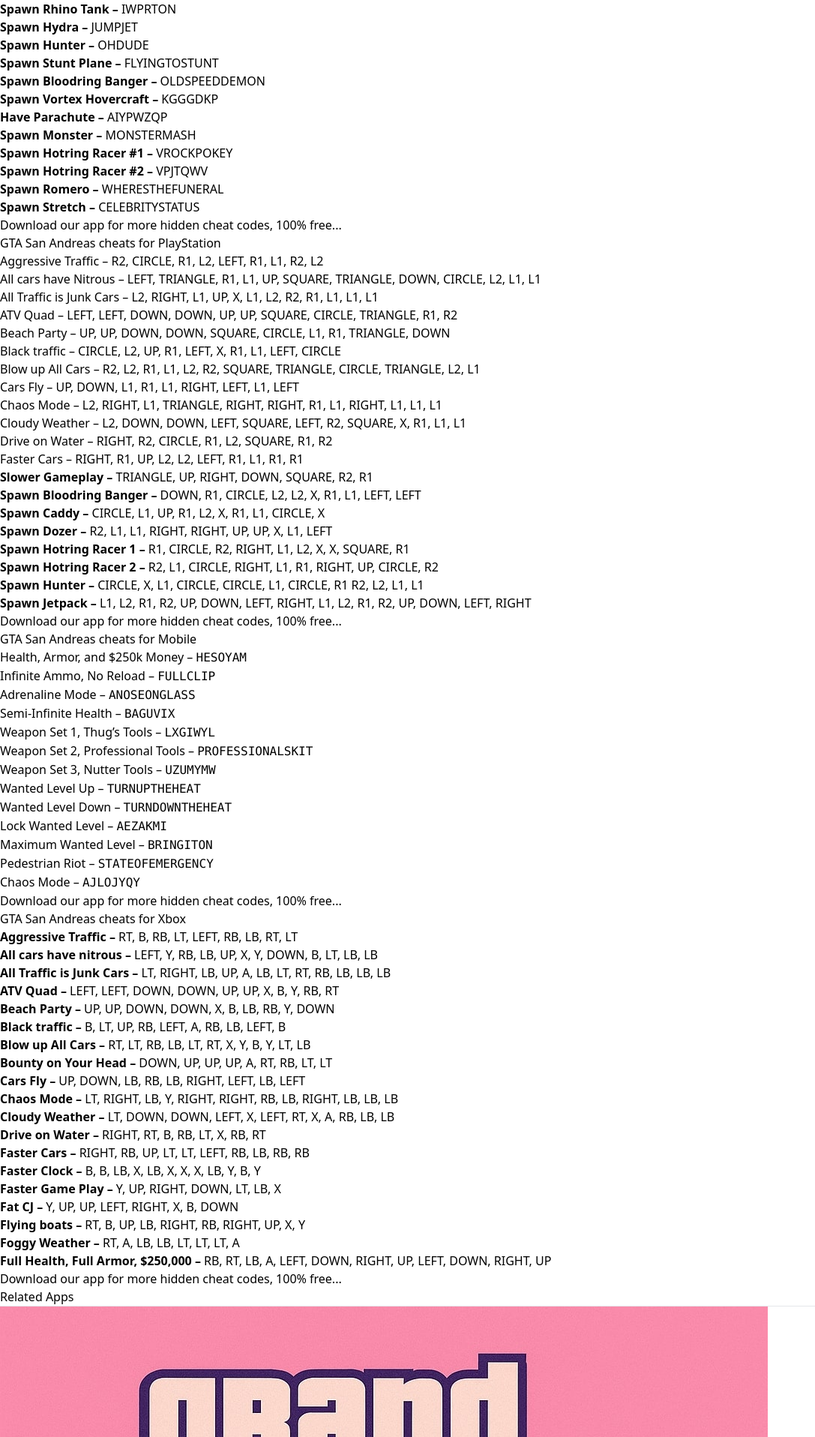
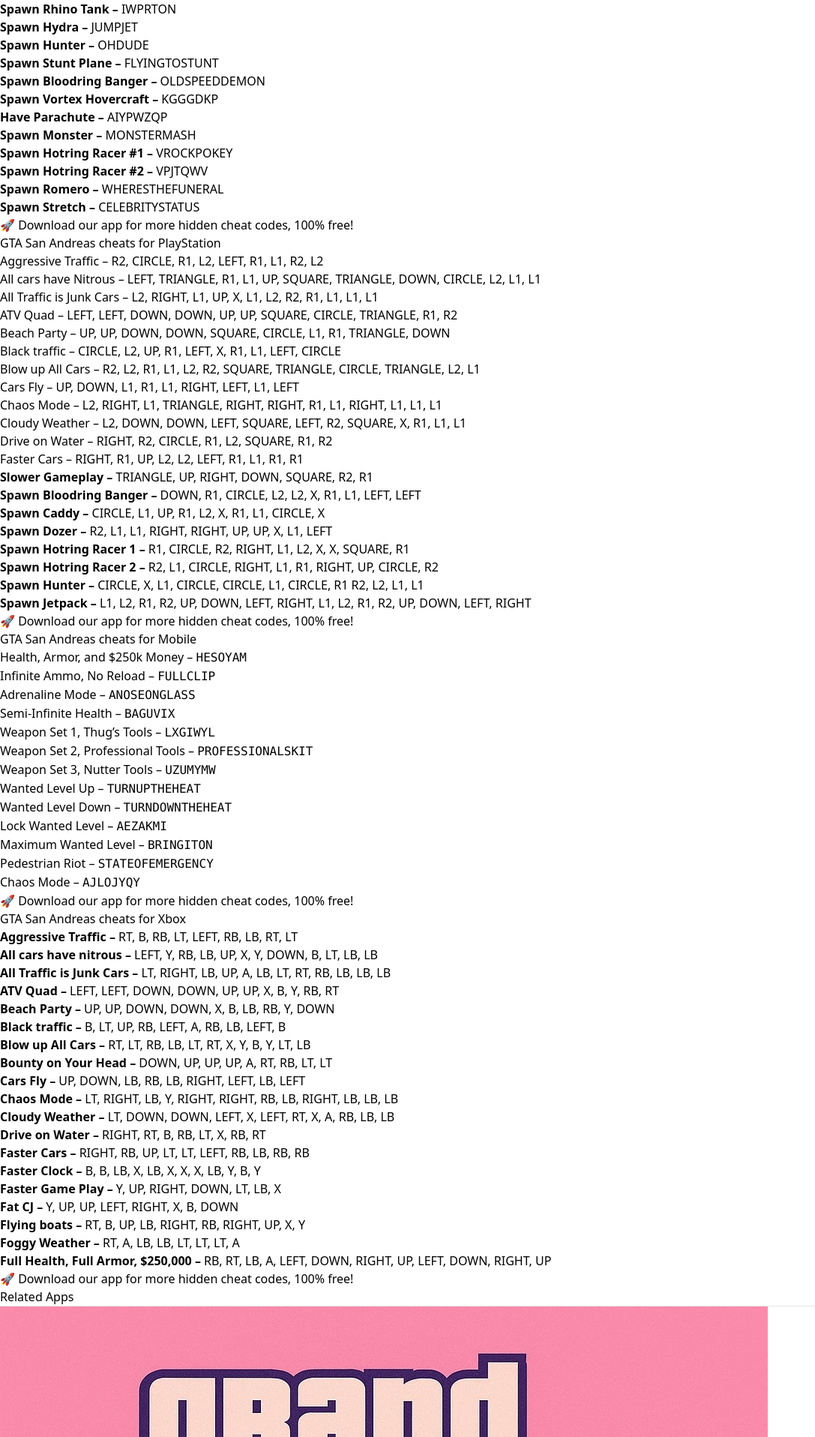
Before and after one commit to arleven/gta-cheats-frontend, a React (Vite) app: page /gta-san-andreas-cheats-for-pc-playstation-android-microsoft-console in a window 1280 px wide. Shown: the part 3816-5732 px from the top of the page at 75% size, without its empty margins (0-1087 px from the left). Built offline with nearby package versions, Linux system fonts and the light colour scheme.

Commit message:
text change

```diff
--- a/src/component/Cheats.jsx
+++ b/src/component/Cheats.jsx
@@ -91,7 +91,11 @@
 
                     {/* RIGHT COLUMN (Cheats Content) */}
                     <div className="space-y-12">
-                        <h5 className="text-xl sm:text-2xl font-bold mb-6">
+                        <h5
+                            className="text-2xl sm:text-3xl md:text-4xl font-bold mb-6
+             bg-gradient-to-r from-orange-500 via-red-600 to-red-800
+             bg-clip-text text-transparent"
+                        >
                             GTA San Andreas cheats for PC, PlayStation, Xbox, and Mobile
                         </h5>
 
@@ -100,7 +104,7 @@
                             <h3 className="text-xl sm:text-2xl font-bold mt-8 mb-4">
                                 GTA San Andreas cheats for PC
                             </h3>
-                            <ul className="list-disc list-inside space-y-2 text-gray-300 text-sm sm:text-base">
+                            <ul className="list-disc list-inside space-y-2 text-gray-300 text-md sm:text-base">
                                 <ul className="list-disc list-inside space-y-2 text-gray-300">
                                     <li>
                                         <b className="text-white">Adrenaline Mode – </b>
@@ -108,7 +112,7 @@
                                     </li>
                                 </ul>
 
-                                <ul className="list-disc list-inside space-y-2 text-gray-300 text-sm sm:text-bas">
+                                <ul className="list-disc list-inside space-y-2 text-gray-300 text-md sm:text-bas">
                                     <li>
                                         <b className="text-white">Semi-Infinite Health – </b>
                                         <span className="text-white">BAGUVIX</span>
@@ -150,7 +154,7 @@
                                         <span className="text-white">AJLOJYQY</span>
                                     </li>
                                 </ul>
-                                <ul className="list-disc list-inside space-y-2 text-gray-300 text-sm sm:text-bas">
+                                <ul className="list-disc list-inside space-y-2 text-gray-300 text-md mb-4 sm:text-bas">
                                     <li>
                                         <b className="text-white">Bounty on Your Head – </b>
                                         <span className="text-white">BAGOWPG</span>
@@ -254,9 +258,10 @@
                                             href="https://apps.apple.com/us/app/cheat-codes-for-gta-san-andrea/id6748644645"
                                             target="_blank"
                                             rel="noopener noreferrer"
-                                            className="text-blue-600 underline hover:text-blue-800"
+                                            className="block p-4 rounded-2xl shadow-md bg-gradient-to-r from-indigo-500 via-purple-500 to-pink-500
+                 text-white font-semibold hover:scale-105 hover:shadow-xl transform transition duration-300"
                                         >
-                                            Download our app for more hidden cheat codes, 100% free...
+                                            🚀 Download our app for more hidden cheat codes, 100% free!
                                         </a>
                                     </li>
                                 </ul>
@@ -268,7 +273,7 @@
                             <h3 className="text-xl sm:text-2xl font-bold mt-8 mb-4">
                                 GTA San Andreas cheats for PlayStation
                             </h3>
-                            <ul className="list-disc list-inside space-y-2 text-sm sm:text-base">
+                            <ul className="list-disc list-inside space-y-2 text-md mb-4  sm:text-base">
                                 <li>
                                     <span className="font-bold">Aggressive Traffic –</span> R2, CIRCLE,
                                     R1, L2, LEFT, R1, L1, R2, L2
@@ -349,9 +354,10 @@
                                         href="https://apps.apple.com/us/app/cheat-codes-for-gta-san-andrea/id6748644645"
                                         target="_blank"
                                         rel="noopener noreferrer"
-                                        className="text-blue-600 underline hover:text-blue-800"
+                                        className="block p-4 rounded-2xl shadow-md bg-gradient-to-r from-indigo-500 via-purple-500 to-pink-500
+                 text-white font-semibold hover:scale-105 hover:shadow-xl transform transition duration-300"
                                     >
-                                        Download our app for more hidden cheat codes, 100% free...
+                                        🚀 Download our app for more hidden cheat codes, 100% free!
                                     </a>
                                 </li>
                             </ul>
@@ -361,7 +367,7 @@
                             <h3 className="text-xl sm:text-2xl font-bold mt-8 mb-4">
                                 GTA San Andreas cheats for Mobile
                             </h3>
-                            <ul className="list-disc list-inside space-y-2 text-sm sm:text-base">
+                            <ul className="list-disc list-inside space-y-2 mb-4  text-md sm:text-base">
                                 <li>
                                     <span className="font-medium">Health, Armor, and $250k Money –</span>{" "}
                                     <code className="font-mono">HESOYAM</code>
@@ -421,9 +427,10 @@
                                         href="https://apps.apple.com/us/app/cheat-codes-for-gta-san-andrea/id6748644645"
                                         target="_blank"
                                         rel="noopener noreferrer"
-                                        className="text-blue-600 underline hover:text-blue-800"
+                                        className="block p-4 rounded-2xl shadow-md bg-gradient-to-r from-indigo-500 via-purple-500 to-pink-500
+                 text-white font-semibold hover:scale-105 hover:shadow-xl transform transition duration-300"
                                     >
-                                        Download our app for more hidden cheat codes, 100% free...
+                                        🚀 Download our app for more hidden cheat codes, 100% free!
                                     </a>
                                 </li>
                             </ul>
@@ -435,7 +442,7 @@
                                 GTA San Andreas cheats for Xbox
                             </h3>
 
-                            <ul className="list-disc list-inside space-y-2 text-sm sm:text-base">
+                            <ul className="list-disc list-inside space-y-2 mb-4 text-md sm:text-base">
                                 <li><b>Aggressive Traffic –</b> RT, B, RB, LT, LEFT, RB, LB, RT, LT</li>
                                 <li><b>All cars have nitrous –</b> LEFT, Y, RB, LB, UP, X, Y, DOWN, B, LT, LB, LB</li>
                                 <li><b>All Traffic is Junk Cars –</b> LT, RIGHT, LB, UP, A, LB, LT, RT, RB, LB, LB, LB</li>
@@ -465,9 +472,10 @@
                                         href="https://apps.apple.com/us/app/cheat-codes-for-gta-san-andrea/id6748644645"
                                         target="_blank"
                                         rel="noopener noreferrer"
-                                        className="text-blue-600 underline hover:text-blue-800"
+                                        className="block p-4 rounded-2xl shadow-md bg-gradient-to-r from-indigo-500 via-purple-500 to-pink-500
+                 text-white font-semibold hover:scale-105 hover:shadow-xl transform transition duration-300"
                                     >
-                                        Download our app for more hidden cheat codes, 100% free...
+                                        🚀 Download our app for more hidden cheat codes, 100% free!
                                     </a>
                                 </li>
                             </ul>
@@ -492,7 +500,7 @@
                                         src="/image1.jpg"
                                         alt="GTA San Andreas Screenshot 3"
                                         className="w-[220px] sm:w-[240px] md:w-[250px] rounded-2xl shadow-lg
-                   hover:scale-105 transition-transform duration-300"
+                                                   hover:scale-105 transition-transform duration-300"
                                     />
                                     <a
                                         href="https://apps.apple.com/us/app/cheat-codes-for-gta-san-andrea/id6748644645"
```
